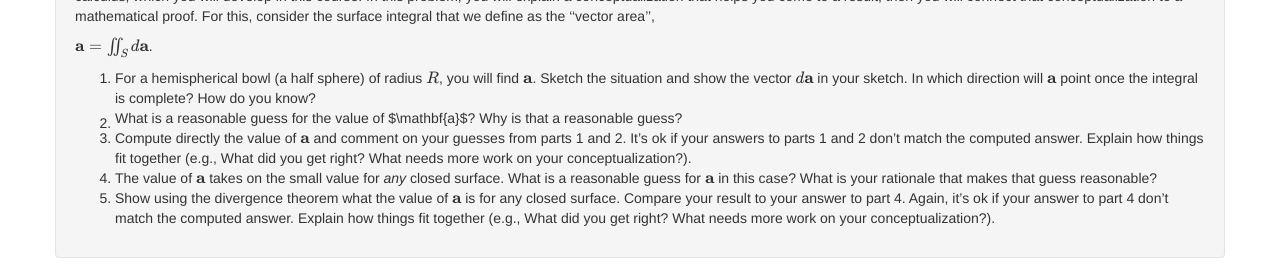
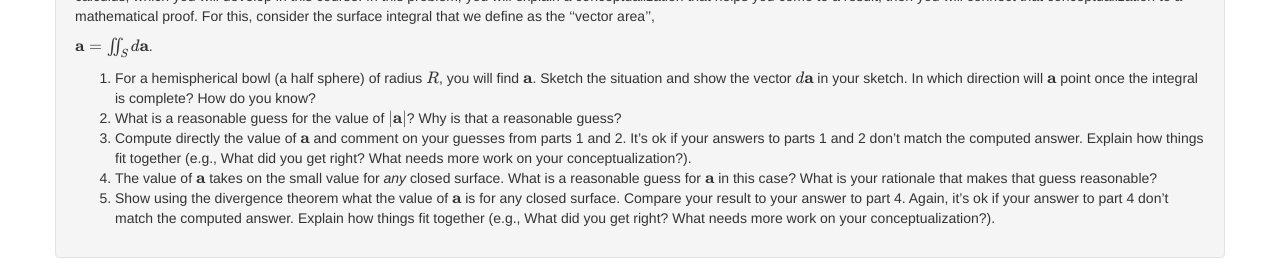
Before and after one commit to dannycab/phy481msu_f2018, a Jekyll site: the page built from assignments/homework1.md, in a window 1280 px wide and 900 px high, scrolled down 3343 px. Shown: the part 622-897 px from the top of the window. Built offline with Jekyll 4.4.1, drawn with Linux system fonts in a browser that asks for light colours; formulas are drawn with MathJax 3.

Commit message:
typo in HW 1

```diff
--- a/assignments/homework1.md
+++ b/assignments/homework1.md
@@ -103,7 +103,7 @@ Griffths and other E&M writers like to use elegant conceptualizations that quick
 $\mathbf{a} = \iint_S d\mathbf{a}$.
 
 1. For a hemispherical bowl (a half sphere) of radius $R$, you will find $\mathbf{a}$. Sketch the situation and show the vector $d\mathbf{a}$ in your sketch. In which direction will $\mathbf{a}$ point once the integral is complete? How do you know?
-2. What is a reasonable guess for the value of $|\mathbf{a}|$? Why is that a reasonable guess?
+2. What is a reasonable guess for the value of $\vert\mathbf{a}\vert$? Why is that a reasonable guess?
 3. Compute directly the value of $\mathbf{a}$ and comment on your guesses from parts 1 and 2. It's ok if your answers to parts 1 and 2 don't match the computed answer. Explain how things fit together (e.g., What did you get right? What needs more work on your conceptualization?).
 4. The value of $\mathbf{a}$ takes on the small value for _any_ closed surface. What is a reasonable guess for $\mathbf{a}$ in this case? What is your rationale that makes that guess reasonable?
 5. Show using the divergence theorem what the value of $\mathbf{a}$ is for any closed surface. Compare your result to your answer to part 4. Again, it's ok if your answer to part 4 don't match the computed answer. Explain how things fit together (e.g., What did you get right? What needs more work on your conceptualization?).
```
